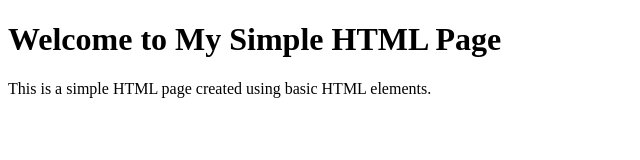
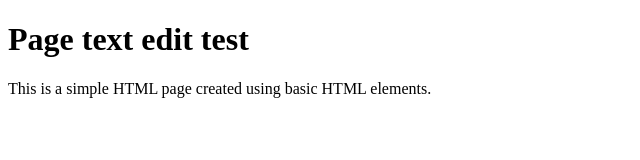
Before and after one commit to dmexploration659/github-learning-session, a plain HTML site: page index.html in a window 1280 px wide. Shown: the whole page, without its empty margins (0-640 px from the left). Drawn offline with Linux system fonts and the light colour scheme.

Commit message:
landing page conted updated

```diff
--- a/index.html
+++ b/index.html
@@ -6,7 +6,7 @@
     <title>Simple HTML Page</title>
 </head>
 <body>
-    <h1>Welcome to My Simple HTML Page</h1>
+    <h1>Page text edit test </h1>
     <p>This is a simple HTML page created using basic HTML elements.</p>
 </body>
 </html>
```
